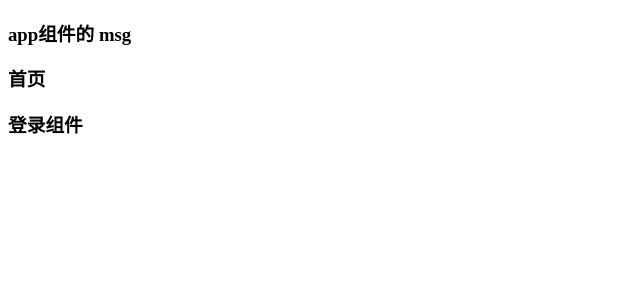
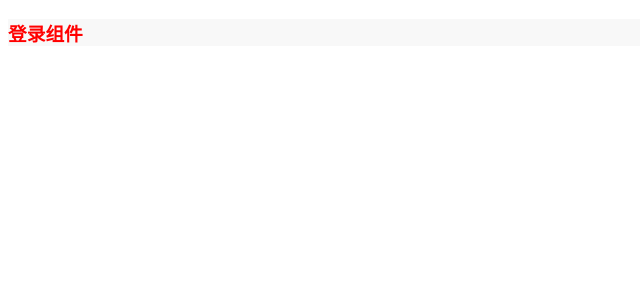
Before and after one commit to eleven-123/vuePro, a Vue app: page /#/login in a window 1280 px wide. Shown: the top 300 px of the page, without its empty margins (0-640 px from the left). Built offline with nearby package versions, Linux system fonts and the light colour scheme.

Commit message:
config...

```diff
--- a/components/login.vue
+++ b/components/login.vue
@@ -12,6 +12,11 @@
     }
   }
 </script>
-<style lang="less">
-
+<style lang="less" scoped>
+  div{
+    background: #f8f8f8;
+    h3{
+      color: red;
+    }
+  }
 </style>
--- a/package.json
+++ b/package.json
@@ -18,6 +18,9 @@
     "babel-loader": "^8.1.0",
     "css-loader": "^4.3.0",
     "html-webpack-plugin": "^4.4.1",
+    "less": "^3.12.2",
+    "less-loader": "^7.0.1",
+    "style-loader": "^1.2.1",
     "vue-loader": "^15.9.3",
     "vue-template-compiler": "^2.6.12",
     "webpack": "^4.44.2",
--- a/src/app.vue
+++ b/src/app.vue
@@ -1,23 +1,18 @@
 <template>
   <div>
-    <h3>{{msg}}</h3>
-    <index></index>
+    <router-view></router-view>
   </div>
 
 </template>
 <script>
-  import index from './index.vue'
   export default{
     data(){
       return{
-        msg: 'app组件的 msg'
+
       }
     },
-    components:{
-      index
-    }
   }
 </script>
-<style>
+<style lang="less">
 
 </style>
--- a/src/index.vue
+++ b/src/index.vue
@@ -1,23 +1,18 @@
 <template>
   <div>
-    <h3>首页</h3>
+    <h3>首页1</h3>
+    <router-link to="/index/login">登录</router-link>
+    <router-link to="/index/register">注册</router-link>
     <router-view></router-view>
-    <!-- <login></login>
-    <register></register> -->
   </div>
 </template>
 <script>
-  import login from '../components/login.vue';
-  import register from '../components/register.vue';
   export default {
     data(){
       return{
 
       }
     },
-    components:{
-      login, register
-    }
   }
 </script>
 <style lang="less">
--- a/src/main.js
+++ b/src/main.js
@@ -1,24 +1,14 @@
 
 import Vue from 'vue';
+import VueRouter from 'vue-router';
+Vue.use(VueRouter);
+
+import router from './router';
+
 import app from './app.vue';
 
-import VueRouter from 'vue-router';
-import index from './index.vue';
-import login from '../components/login.vue';
-import register from '../components/register.vue';
-
-Vue.use(VueRouter);
-
-var router = new VueRouter({
-  routes:[
-    {path:'/', redirect:'/index'},
-    {path:'/index', component: index},
-    {path:'/login', component: login},
-    {path:'/register', component: register}
-  ]
-})
 new Vue({
   el: '#app',
-  router,
+  router, // router: router
   render: c => c(app)
 })
--- /dev/null
+++ b/src/router.js
@@ -0,0 +1,30 @@
+
+import VueRouter from 'vue-router';
+
+import index from './index.vue';
+import login from '../components/login.vue';
+import register from '../components/register.vue';
+
+var router = new VueRouter({
+  routes: [
+    {path:'/', redirect:'/index'},
+    {
+      path:'/index',
+      component: index,
+      children: [
+        { path:'login', component: login},
+        {path:'register', component: register}
+      ]
+    },
+    {path:'/login', component: login},
+    {path:'/register', component: register}
+  ]
+})
+// const routes = [
+//   {path:'/', redirect:'/index'},
+//   {path:'/index', component: '../index.vue'},
+//   {path:'/login', component: '../../components/login.vue'},
+//   {path:'/register', component: '../../components/register.vue'}
+// ];
+
+export default router;
--- a/webpack.config.js
+++ b/webpack.config.js
@@ -16,7 +16,8 @@ module.exports = {
   ],
   module:{
     rules:[
-      {test:/\.css$/, use: 'css-loader'},
+      {test:/\.css$/, use: ['style-loader', 'css-loader']},
+      {test:/\.less$/, use: ['style-loader', 'css-loader', 'less-loader']},
       {test:/\.vue$/, use: 'vue-loader'}
     ]
   }
```
Also changed, not shown: 1 other file (tests, documents, lock files or other folders).
